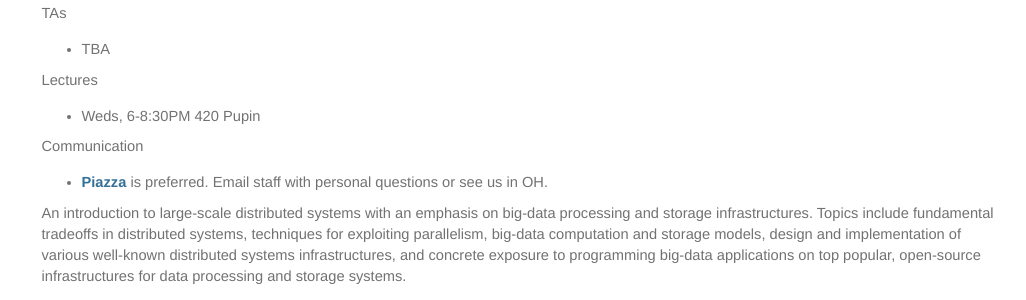
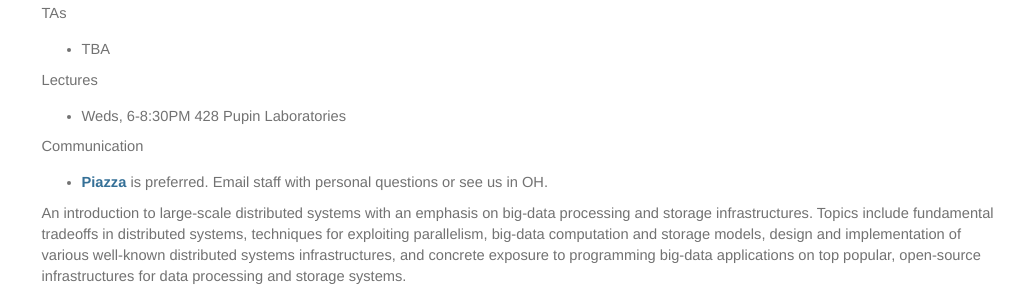
Before and after one commit to KnightMollo/w4121.github.io, a Jekyll site: the page built from index.md, in a window 1280 px wide. Shown: the part 303-603 px from the top of the page, without its empty margins (121-1147 px from the left). Built offline with Jekyll 4.4.1, drawn with Linux system fonts in a browser that asks for light colours.

Commit message:
updated website

```diff
--- a/index.md
+++ b/index.md
@@ -26,7 +26,7 @@ TAs
 
 Lectures
 
-* Weds, 6-8:30PM 420 Pupin
+* Weds, 6-8:30PM 428 Pupin Laboratories
 
 Communication
 
```
